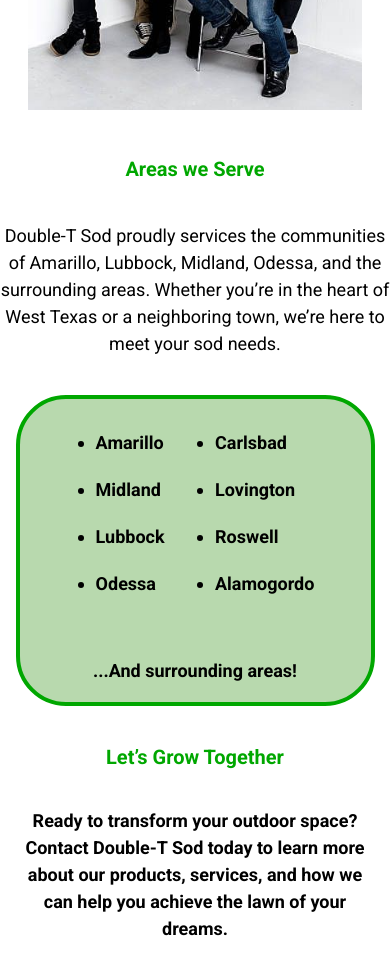
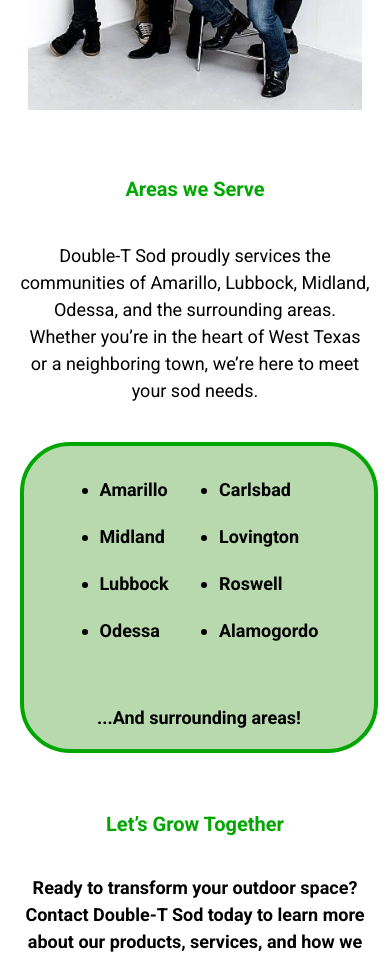
Before and after one commit to Alwin1/DoubleT-SOD, a React (Vite) app in the folder doublet-sod/: page /about in a window 390 px wide. Shown: the part 3020-3979 px from the top of the page. Built offline with nearby package versions, Linux system fonts and the light colour scheme.

Commit message:
updated changes about us

```diff
--- a/doublet-sod/src/about/Choosing.css
+++ b/doublet-sod/src/about/Choosing.css
@@ -57,6 +57,7 @@
 }
 
 .areasServedContainer {
+padding: 50px;
   display: flex;
   flex-direction: column;
 }
@@ -220,7 +221,9 @@
     display: block;
     margin: 0 auto;
   }
-
+  .areasServedContainer {
+    padding: 20px;
+  }
   .areasServedHeader {
     font-size: 20px;
   }
@@ -230,7 +233,7 @@
   }
 
   .areasServedListContainer {
-    width: 90%;
+    width: 100%;
     padding: 0px;
     margin-top: 20px;
   }
```
Also changed, not shown: doublet-sod/src/about/OfferingAbout.css (indentation only). Lines whose indentation alone changed are shown as unchanged.
